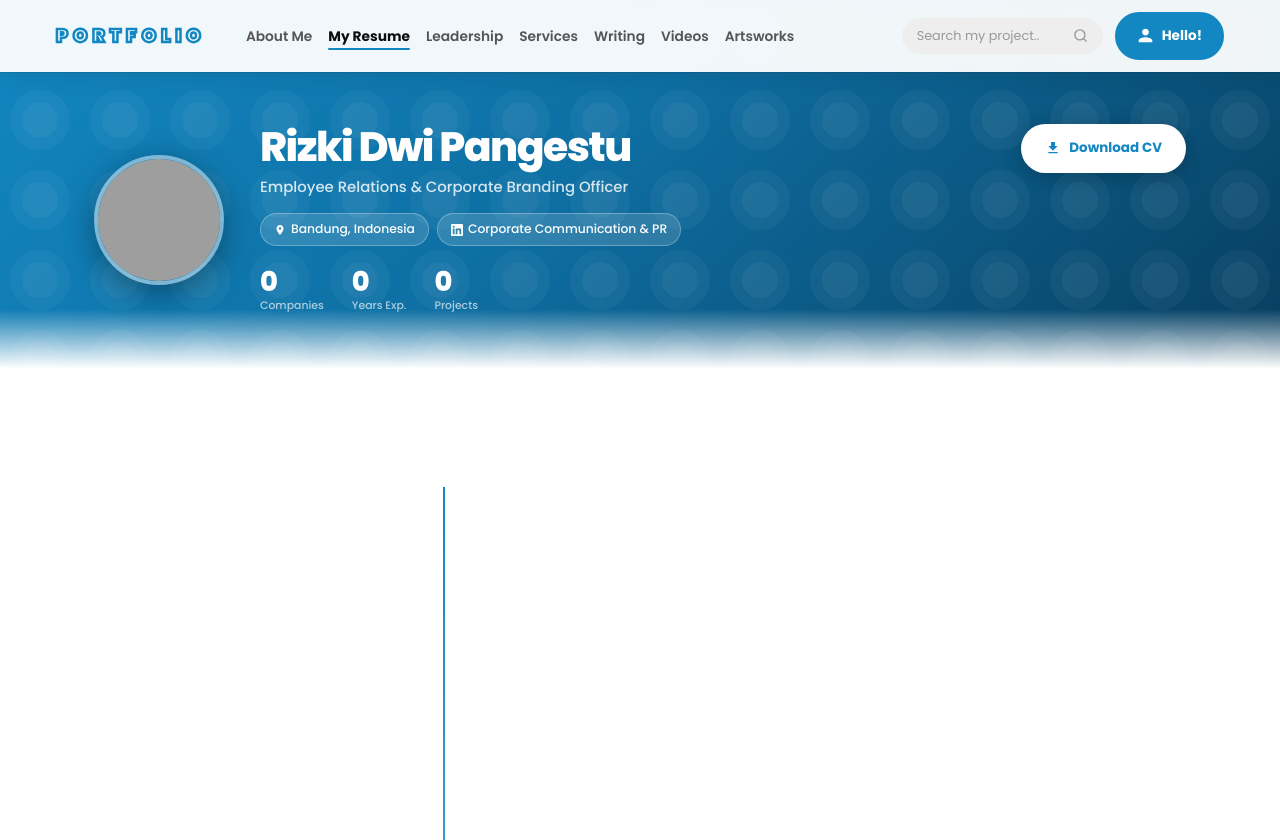
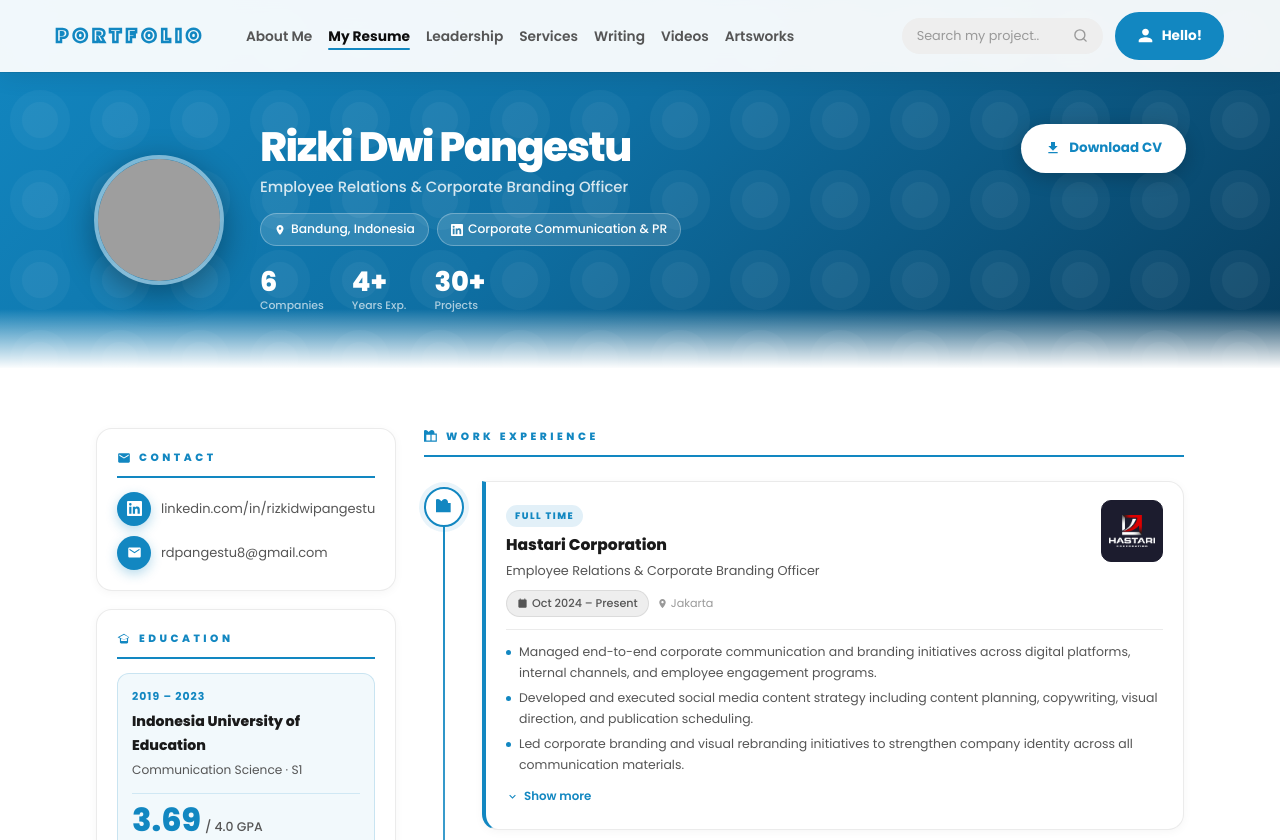
Before and after one commit to rzkidwip/portfolio, a plain HTML site: page resume.html in a window 1280 px wide. Shown: the top 840 px of the page. Drawn offline with Linux system fonts and the light colour scheme; grey boxes are pictures that could not be loaded.

Commit message:
Fix: replace IntersectionObserver with robust reveal that force-shows in-viewport elements
Co-Authored-By: Claude Sonnet 4.6 <noreply@anthropic.com>

```diff
--- a/resume.html
+++ b/resume.html
@@ -1189,29 +1189,52 @@
 
   <script src="js/main.js"></script>
   <script>
-    /* ----- Scroll Reveal ----- */
-    const revealObserver = new IntersectionObserver((entries) => {
-      entries.forEach(entry => {
-        if (entry.isIntersecting) {
-          entry.target.classList.add('visible');
-          revealObserver.unobserve(entry.target);
-        }
-      });
-    }, { threshold: 0.08 });
-    document.querySelectorAll('.rv-reveal').forEach(el => revealObserver.observe(el));
+    /* ----- Scroll Reveal (robust) ----- */
+    function initReveal() {
+      var items = Array.from(document.querySelectorAll('.rv-reveal'));
+
+      function revealEl(el) { el.classList.add('visible'); }
+
+      /* Force-reveal anything already in viewport */
+      function revealInView() {
+        items.forEach(function(el) {
+          var r = el.getBoundingClientRect();
+          if (r.top < window.innerHeight + 80) revealEl(el);
+        });
+      }
+
+      /* IntersectionObserver for below-fold elements */
+      if ('IntersectionObserver' in window) {
+        var obs = new IntersectionObserver(function(entries) {
+          entries.forEach(function(e) {
+            if (e.isIntersecting) { revealEl(e.target); obs.unobserve(e.target); }
+          });
+        }, { threshold: 0, rootMargin: '0px 0px 60px 0px' });
+        items.forEach(function(el) { obs.observe(el); });
+      } else {
+        items.forEach(revealEl);
+      }
+
+      /* Run immediately + on load as safety net */
+      revealInView();
+      window.addEventListener('load', revealInView);
+      window.addEventListener('scroll', revealInView, { passive: true });
+    }
+    initReveal();
 
     /* ----- Counter Animation ----- */
     function startCounters() {
-      document.querySelectorAll('.rv-count').forEach(el => {
-        const target = parseInt(el.dataset.target);
-        const suffix = el.dataset.suffix || '';
-        let current = 0;
-        const duration = 1400;
-        const steps = 60;
-        const increment = target / steps;
-        const interval = duration / steps;
-        const timer = setInterval(() => {
-          current += increment;
+      document.querySelectorAll('.rv-count').forEach(function(el) {
+        if (el.dataset.done) return;
+        el.dataset.done = '1';
+        var target = parseInt(el.dataset.target);
+        var suffix = el.dataset.suffix || '';
+        var current = 0;
+        var steps = 55;
+        var interval = 1400 / steps;
+        var inc = target / steps;
+        var timer = setInterval(function() {
+          current += inc;
           if (current >= target) {
             el.textContent = target + suffix;
             clearInterval(timer);
@@ -1221,23 +1244,15 @@
         }, interval);
       });
     }
-    const headerObserver = new IntersectionObserver((entries) => {
-      entries.forEach(entry => {
-        if (entry.isIntersecting) {
-          startCounters();
-          headerObserver.disconnect();
-        }
-      });
-    }, { threshold: 0.4 });
-    const rvHeader = document.querySelector('.rv-header');
-    if (rvHeader) headerObserver.observe(rvHeader);
+    /* Start counters on load since header is visible immediately */
+    window.addEventListener('load', function() { setTimeout(startCounters, 300); });
 
     /* ----- Show More / Less ----- */
     function toggleExtra(btn) {
-      const card = btn.closest('.rv-tl-card');
-      const extra = card.querySelector('.rv-extra-bullets');
+      var card = btn.closest('.rv-tl-card');
+      var extra = card && card.querySelector('.rv-extra-bullets');
       if (!extra) return;
-      const isOpen = extra.classList.toggle('open');
+      var isOpen = extra.classList.toggle('open');
       btn.classList.toggle('open', isOpen);
       btn.querySelector('.rv-btn-text').textContent = isOpen ? 'Show less' : 'Show more';
     }
```
